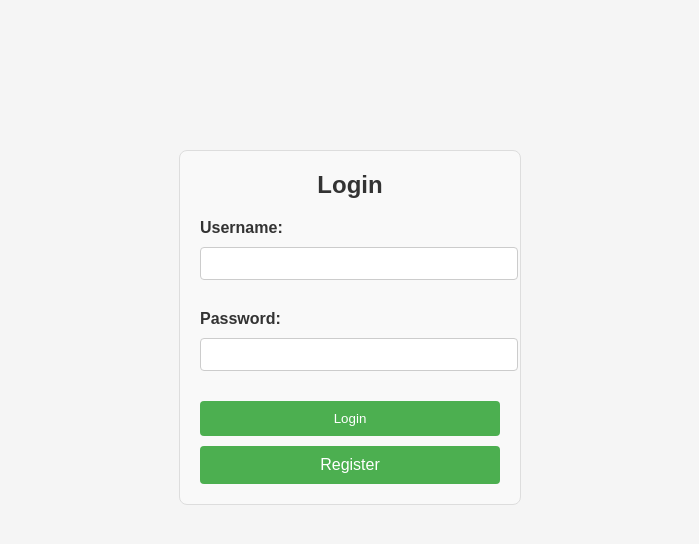
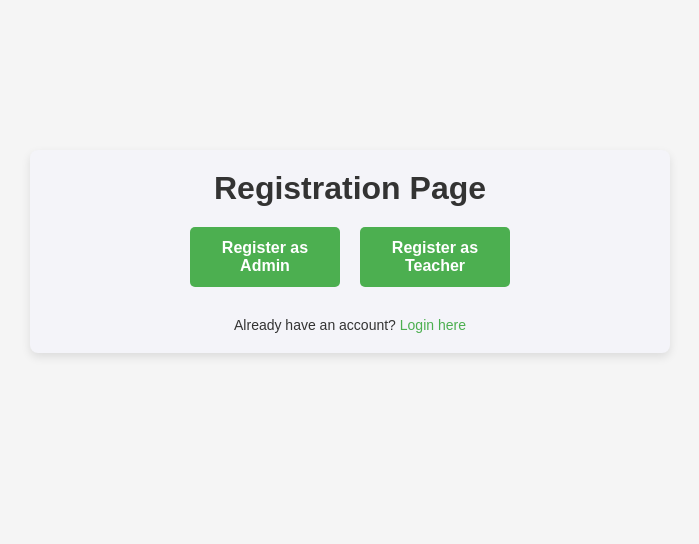
Before and after one commit to SarveshwaranRT/staff_attendance, a React (Vite) app in the folder client/: page /register in a window 1280 px wide. Shown: the top 544 px of the page, without its empty margins (290-989 px from the left). Built offline with nearby package versions, Linux system fonts and the light colour scheme.

Commit message:
first commit

```diff
--- a/client/src/App.jsx
+++ b/client/src/App.jsx
@@ -1,17 +1,17 @@
-import React, { useState, useEffect } from "react";
-import { BrowserRouter as Router, Routes, Route } from "react-router-dom";
+import { useState, useEffect } from "react";
+import { BrowserRouter as Router, Routes, Route } from "react-router-dom"; // Import Router and Routes
 import "./App.css";
 import NavBar from "./components/NavBar";
 import HomePage from "./pages/HomePage";
 import AboutPage from "./pages/AboutPage";
 import SearchPage from "./pages/SearchPage";
 import ProfilePage from "./pages/ProfilePage";
-import LoginPage from "./pages/Login";
-import RegistrationPage from "./pages/RegistrationPage"; // Import RegistrationPage
+import Login from "./pages/Login";
+import RegistrationPage from "./pages/RegistrationPage";
 
 function App() {
   const [activePageIndex, setActivePageIndex] = useState(0);
-  const [isAuthenticated, setIsAuthenticated] = useState(false);
+  const [isAuthenticated, setIsAuthenticated] = useState(false); // This controls the authentication state
 
   useEffect(() => {
     console.log("isAuthenticated:", isAuthenticated);
@@ -27,9 +27,16 @@ function App() {
   return (
     <Router>
       <div className="app">
+        {/* If the user is not authenticated, show the Login page */}
         {!isAuthenticated ? (
-          <LoginPage setIsAuthenticated={setIsAuthenticated} />
+          <Routes>
+            <Route path="/login" element={<Login setIsAuthenticated={setIsAuthenticated} />} />
+            <Route path="/register" element={<RegistrationPage />} />
+            {/* Redirect to login if no other routes match */}
+            <Route path="*" element={<Login setIsAuthenticated={setIsAuthenticated} />} />
+          </Routes>
         ) : (
+          // If the user is authenticated, show the app with NavBar and routes
           <>
             <NavBar ITEMS={NAVBAR_ITEMS} setActivePageIndex={setActivePageIndex} />
             <div className="main-container">
--- a/client/src/pages/AdminForm.jsx
+++ b/client/src/pages/AdminForm.jsx
@@ -1,53 +1,69 @@
 import React, { useState } from 'react';
 
 const AdminForm = () => {
-  const [name, setName] = useState('');
-  const [email, setEmail] = useState('');
-  const [password, setPassword] = useState('');
+  const [adminData, setAdminData] = useState({
+    name: '',
+    email: '',
+    password: '',
+    confirmPassword: '',
+  });
+
+  const handleChange = (e) => {
+    const { name, value } = e.target;
+    setAdminData({ ...adminData, [name]: value });
+  };
 
   const handleSubmit = (e) => {
     e.preventDefault();
-    console.log('Admin Registered:', { name, email, password });
-    // Add logic to save data or API call for registration
+    // Handle form submission logic (e.g., send data to server)
+    console.log("Admin Data Submitted:", adminData);
   };
 
   return (
-    <div className="form-container">
+    <form onSubmit={handleSubmit} className="registration-form">
       <h2>Admin Registration</h2>
-      <form onSubmit={handleSubmit}>
       <div>
-          <label>Name:</label>
+        <label>Name: </label>
         <input
           type="text"
-            value={name}
-            onChange={(e) => setName(e.target.value)}
-            placeholder="Enter your name"
+          name="name"
+          value={adminData.name}
+          onChange={handleChange}
           required
         />
       </div>
       <div>
-          <label>Email:</label>
+        <label>Email: </label>
         <input
           type="email"
-            value={email}
-            onChange={(e) => setEmail(e.target.value)}
-            placeholder="Enter your email"
+          name="email"
+          value={adminData.email}
+          onChange={handleChange}
           required
         />
       </div>
       <div>
-          <label>Password:</label>
+        <label>Password: </label>
         <input
           type="password"
-            value={password}
-            onChange={(e) => setPassword(e.target.value)}
-            placeholder="Enter your password"
+          name="password"
+          value={adminData.password}
+          onChange={handleChange}
+          required
+        />
+      </div>
+      <div>
+        <label>Confirm Password: </label>
+        <input
+          type="password"
+          name="confirmPassword"
+          value={adminData.confirmPassword}
+          onChange={handleChange}
           required
         />
       </div>
       <button type="submit">Register</button>
     </form>
-    </div>
   );
 };
 
--- a/client/src/pages/Login.jsx
+++ b/client/src/pages/Login.jsx
@@ -1,11 +1,11 @@
 import React, { useState } from "react";
-import { useNavigate } from "react-router-dom"; // Import useNavigate hook
-import './Login.css';
+import { useNavigate } from "react-router-dom"; // Ensure you import useNavigate correctly
+import './Login.css'; // Your styling file for login
 
-function LoginPage({ setIsAuthenticated }) {
+function Login({ setIsAuthenticated }) {
   const [username, setUsername] = useState("");
   const [password, setPassword] = useState("");
-  const navigate = useNavigate(); // Initialize the navigate function
+  const navigate = useNavigate(); // This is essential for navigation
 
   const handleLogin = (e) => {
     e.preventDefault();
@@ -50,7 +50,8 @@ function LoginPage({ setIsAuthenticated }) {
       {/* Register Button */}
       <div>
         <button
-          onClick={() => navigate("/register")} // Navigate to the Register Page
+          onClick={() => navigate("/register")} // Navigate to the register page
+          style={styles.registerBtn}  // Inline styles for Register button
           className="register-btn"
         >
           Register
@@ -60,4 +61,23 @@ function LoginPage({ setIsAuthenticated }) {
   );
 }
 
-export default LoginPage;
+// Inline styles for the Register Button
+const styles = {
+  registerBtn: {
+    display: 'inline-block',
+    backgroundColor: '#4CAF50',  // Green background color
+    color: 'white',
+    padding: '12px 24px',
+    fontSize: '16px',
+    fontWeight: 'bold',
+    border: 'none',
+    borderRadius: '5px',  // Rounded corners
+    cursor: 'pointer',
+    marginTop: '15px',  // Space between Login and Register button
+    transition: 'all 0.3s ease',  // Smooth transition for hover effect
+    textAlign: 'center',
+    width: '100%',  // Make it full width on small screens
+  },
+};
+
+export default Login;
--- a/client/src/pages/RegistrationPage.css
+++ b/client/src/pages/RegistrationPage.css
@@ -1,55 +1,97 @@
+/* General styling for the registration page container */
 .registration-container {
+    font-family: Arial, sans-serif;
+    width: 100%;
+    max-width: 600px;
+    margin: 50px auto;
     padding: 20px;
+    background-color: #f4f4f9;
+    border-radius: 8px;
+    box-shadow: 0 4px 10px rgba(0, 0, 0, 0.1);
+  }
+
+  h1 {
+    text-align: center;
+    color: #333;
+    margin-bottom: 20px;
+  }
+
+  /* Button styling for the user type selection */
+  .user-selection {
+    display: flex;
+    justify-content: center;
+    gap: 20px;
+    margin-bottom: 30px;
+  }
+
+  .user-selection button {
+    background-color: #4CAF50;
+    color: white;
+    padding: 12px 20px;
+    font-size: 16px;
+    font-weight: bold;
+    border: none;
+    border-radius: 5px;
+    cursor: pointer;
+    transition: background-color 0.3s ease;
+    width: 150px;
+  }
+
+  .user-selection button:hover {
+    background-color: #45a049;
+  }
+
+  /* Form styles for both Admin and Teacher forms */
+  form {
+    display: flex;
+    flex-direction: column;
+    gap: 15px;
+  }
+
+  form input {
+    padding: 10px;
+    font-size: 14px;
+    border: 1px solid #ccc;
+    border-radius: 5px;
+    outline: none;
+  }
+
+  form input:focus {
+    border-color: #4CAF50;
+  }
+
+  form button {
+    background-color: #4CAF50;
+    color: white;
+    padding: 12px;
+    font-size: 16px;
+    border: none;
+    border-radius: 5px;
+    cursor: pointer;
+    transition: background-color 0.3s ease;
+  }
+
+  form button:hover {
+    background-color: #45a049;
+  }
+
+  form .error-message {
+    color: red;
+    font-size: 14px;
     text-align: center;
   }
 
-  h1 {
-    margin-bottom: 20px;
+  .register-info {
+    text-align: center;
+    font-size: 14px;
+    margin-top: 20px;
   }
 
-  .user-selection button {
-    margin: 10px;
-    padding: 10px;
-    font-size: 16px;
-    cursor: pointer;
+  .register-info a {
+    color: #4CAF50;
+    text-decoration: none;
   }
 
-  .form-container {
-    margin-top: 20px;
-    padding: 20px;
-    border: 1px solid #ccc;
-    border-radius: 5px;
-    width: 300px;
-    margin: auto;
+  .register-info a:hover {
+    text-decoration: underline;
   }
-
-  form div {
-    margin-bottom: 15px;
-  }
-
-  label {
-    display: block;
-    font-weight: bold;
-  }
-
-  input {
-    width: 100%;
-    padding: 10px;
-    margin-top: 5px;
-    border: 1px solid #ccc;
-    border-radius: 5px;
-  }
-
-  button {
-    width: 100%;
-    padding: 10px;
-    background-color: #4caf50;
-    color: white;
-    border: none;
-    border-radius: 5px;
-    cursor: pointer;
-  }
-
-  button:hover {
-    background-color: #45a049;
-  }
--- a/client/src/pages/RegistrationPage.jsx
+++ b/client/src/pages/RegistrationPage.jsx
@@ -6,43 +6,22 @@ import './RegistrationPage.css'; // For styling
 const RegistrationPage = () => {
   const [userType, setUserType] = useState(''); // Store the selected user type
 
-  const handleSelectionChange = (type) => {
-    setUserType(type);
-  };
-
   return (
     <div className="registration-container">
       <h1>Registration Page</h1>
 
-      {/* User Type Selection */}
       <div className="user-selection">
-        <button
-          onClick={() => handleSelectionChange('admin')}
-          className="selection-btn"
-        >
-          Register as Admin
-        </button>
-        <button
-          onClick={() => handleSelectionChange('teacher')}
-          className="selection-btn"
-        >
-          Register as Teacher
-        </button>
+        <button onClick={() => setUserType('admin')}>Register as Admin</button>
+        <button onClick={() => setUserType('teacher')}>Register as Teacher</button>
       </div>
 
-      {/* Render corresponding form based on user type */}
       {userType === 'admin' && <AdminForm />}
       {userType === 'teacher' && <TeacherForm />}
 
-      {/* Optional: Button to clear user type selection */}
-      {userType && (
-        <button
-          onClick={() => setUserType('')}
-          className="clear-selection-btn"
-        >
-          Change User Type
-        </button>
-      )}
+      {/* Optional registration info or additional links */}
+      <div className="register-info">
+        <p>Already have an account? <a href="/login">Login here</a></p>
+      </div>
     </div>
   );
 };
--- a/client/src/pages/TeacherForm.jsx
+++ b/client/src/pages/TeacherForm.jsx
@@ -1,64 +1,80 @@
 import React, { useState } from 'react';
 
 const TeacherForm = () => {
-  const [name, setName] = useState('');
-  const [email, setEmail] = useState('');
-  const [subject, setSubject] = useState('');
-  const [password, setPassword] = useState('');
+  const [teacherData, setTeacherData] = useState({
+    name: '',
+    email: '',
+    subject: '',
+    password: '',
+    confirmPassword: '',
+  });
+
+  const handleChange = (e) => {
+    const { name, value } = e.target;
+    setTeacherData({ ...teacherData, [name]: value });
+  };
 
   const handleSubmit = (e) => {
     e.preventDefault();
-    console.log('Teacher Registered:', { name, email, subject, password });
-    // Add logic to save data or API call for registration
+    // Handle form submission logic (e.g., send data to server)
+    console.log("Teacher Data Submitted:", teacherData);
   };
 
   return (
-    <div className="form-container">
+    <form onSubmit={handleSubmit} className="registration-form">
       <h2>Teacher Registration</h2>
-      <form onSubmit={handleSubmit}>
       <div>
-          <label>Name:</label>
+        <label>Name: </label>
         <input
           type="text"
-            value={name}
-            onChange={(e) => setName(e.target.value)}
-            placeholder="Enter your name"
+          name="name"
+          value={teacherData.name}
+          onChange={handleChange}
           required
         />
       </div>
       <div>
-          <label>Email:</label>
+        <label>Email: </label>
         <input
           type="email"
-            value={email}
-            onChange={(e) => setEmail(e.target.value)}
-            placeholder="Enter your email"
+          name="email"
+          value={teacherData.email}
+          onChange={handleChange}
           required
         />
       </div>
       <div>
-          <label>Subject:</label>
+        <label>Subject: </label>
         <input
           type="text"
-            value={subject}
-            onChange={(e) => setSubject(e.target.value)}
-            placeholder="Enter your subject"
+          name="subject"
+          value={teacherData.subject}
+          onChange={handleChange}
           required
         />
       </div>
       <div>
-          <label>Password:</label>
+        <label>Password: </label>
         <input
           type="password"
-            value={password}
-            onChange={(e) => setPassword(e.target.value)}
-            placeholder="Enter your password"
+          name="password"
+          value={teacherData.password}
+          onChange={handleChange}
+          required
+        />
+      </div>
+      <div>
+        <label>Confirm Password: </label>
+        <input
+          type="password"
+          name="confirmPassword"
+          value={teacherData.confirmPassword}
+          onChange={handleChange}
           required
         />
       </div>
       <button type="submit">Register</button>
     </form>
-    </div>
   );
 };
 
```
Lines whose indentation alone changed are shown as unchanged.
